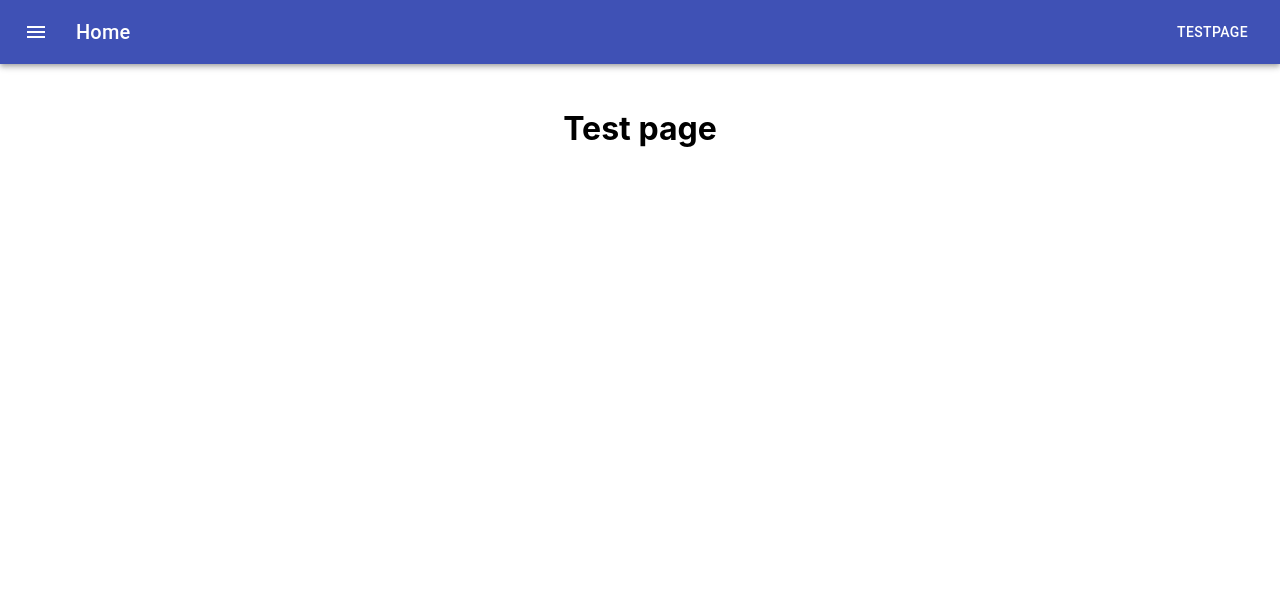
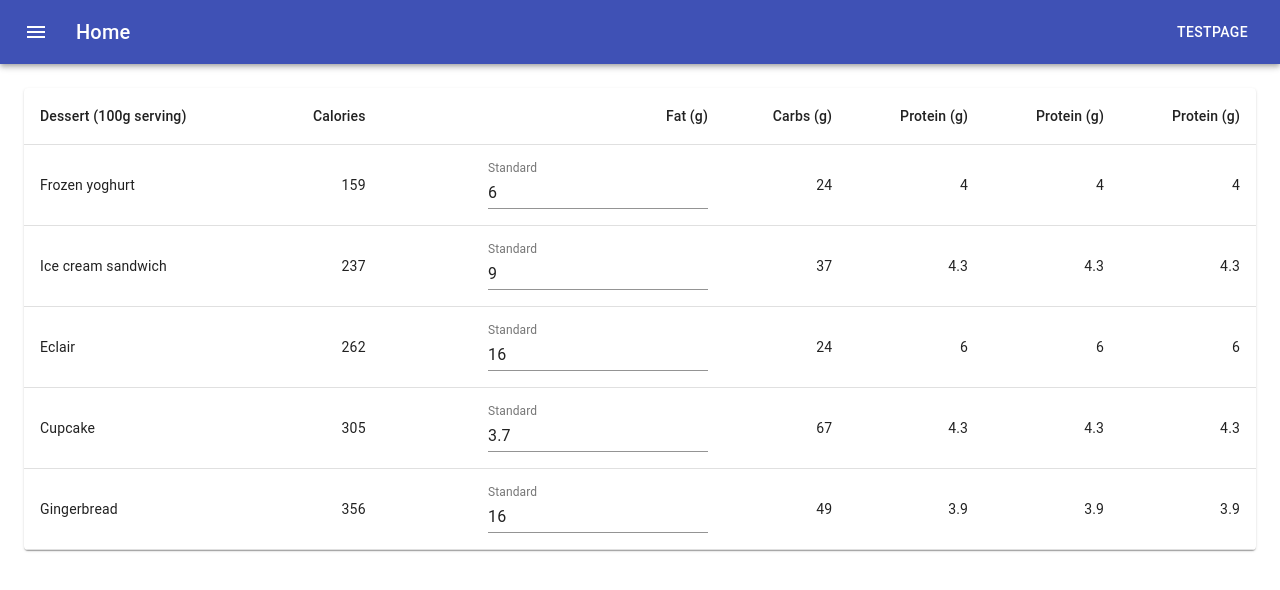
Before and after one commit to mikohan/vasya-interface, a React (Create React App) app: page /testpage in a window 1280 px wide. Shown: the top 590 px of the page. Built offline with nearby package versions, Linux system fonts and the light colour scheme.

Commit message:
More or less working

```diff
--- a/src/components/MainTable.tsx
+++ b/src/components/MainTable.tsx
@@ -23,6 +23,15 @@
       video: 'urlVideo',
       desc: 'textfield',
     },
+    {
+      oneCId: 92,
+      name: 'Seconde row',
+      brand: 'brand',
+      catNumber: '84858r8587',
+      photo: 'path/to/folder',
+      video: 'urlVideo',
+      desc: 'textfield',
+    },
   ];
   const [rows, setRows] = useState(initRow);
 
--- a/src/components/RowForm.tsx
+++ b/src/components/RowForm.tsx
@@ -1,28 +1,14 @@
 import React, { useEffect, useState } from 'react';
 import { createStyles, makeStyles, Theme } from '@material-ui/core/styles';
 import TextField from '@material-ui/core/TextField';
-import { Typography } from '@material-ui/core';
 import { IRow } from './MainTable';
 import Grid from '@material-ui/core/Grid';
-import { DataGrid, ColDef, ValueGetterParams } from '@material-ui/data-grid';
-
-const colums: ColDef[] = [
-  { field: 'oneCId', headerName: '1C ID', width: 70 },
-  { field: 'name', headerName: 'Name', width: 130 },
-  { field: 'brand', headerName: 'Brand', width: 130 },
-  { field: 'catNumber', headerName: 'Cat Number', width: 130 },
-  { field: 'photo', headerName: 'Photo', width: 130 },
-  { field: 'video', headerName: 'Video', width: 130 },
-  { field: 'desc', headerName: 'Description', width: 130 },
-];
+import Checkbox from '@material-ui/core/Checkbox';
 
 const useStyles = makeStyles((theme: Theme) =>
   createStyles({
-    root: {
-      '& > *': {
-        margin: theme.spacing(1),
-        width: '25ch',
-      },
+    spaceBetween: {
+      marginBottom: theme.spacing(2),
     },
   })
 );
@@ -78,7 +64,14 @@
 
   console.log(name, desc);
   return (
-    <Grid container spacing={1}>
+    <Grid className={classes.spaceBetween} container spacing={1}>
+      <Grid item xs={1}>
+        <Checkbox
+          defaultChecked
+          color="primary"
+          inputProps={{ 'aria-label': 'secondary checkbox' }}
+        />
+      </Grid>
       <Grid item xs={1}>
         <TextField
           label="1C ID"
@@ -139,7 +132,7 @@
           fullWidth
         />
       </Grid>
-      <Grid item xs={3}>
+      <Grid item xs={2}>
         <TextField
           label="Description"
           variant="outlined"
@@ -147,6 +140,7 @@
           onChange={handleChangeDesc}
           size="small"
           fullWidth
+          multiline
         />
       </Grid>
     </Grid>
--- a/src/components/TestPage.tsx
+++ b/src/components/TestPage.tsx
@@ -1,3 +1,77 @@
+import React from 'react';
+import { makeStyles } from '@material-ui/core/styles';
+import Table from '@material-ui/core/Table';
+import TableBody from '@material-ui/core/TableBody';
+import TableCell from '@material-ui/core/TableCell';
+import TableContainer from '@material-ui/core/TableContainer';
+import TableHead from '@material-ui/core/TableHead';
+import TableRow from '@material-ui/core/TableRow';
+import Paper from '@material-ui/core/Paper';
+import TextField from '@material-ui/core/TextField';
+
+const useStyles = makeStyles({
+  table: {
+    minWidth: 650,
+  },
+});
+
+function createData(
+  name: string,
+  calories: number,
+  fat: number,
+  carbs: number,
+  protein: number
+) {
+  return { name, calories, fat, carbs, protein };
+}
+
+const rows = [
+  createData('Frozen yoghurt', 159, 6.0, 24, 4.0),
+  createData('Ice cream sandwich', 237, 9.0, 37, 4.3),
+  createData('Eclair', 262, 16.0, 24, 6.0),
+  createData('Cupcake', 305, 3.7, 67, 4.3),
+  createData('Gingerbread', 356, 16.0, 49, 3.9),
+];
+
 export default function TestPage() {
-  return <h1>Test page</h1>;
+  const classes = useStyles();
+
+  return (
+    <TableContainer component={Paper}>
+      <Table className={classes.table} aria-label="simple table">
+        <TableHead>
+          <TableRow>
+            <TableCell>Dessert (100g serving)</TableCell>
+            <TableCell align="right">Calories</TableCell>
+            <TableCell align="right">Fat&nbsp;(g)</TableCell>
+            <TableCell align="right">Carbs&nbsp;(g)</TableCell>
+            <TableCell align="right">Protein&nbsp;(g)</TableCell>
+            <TableCell align="right">Protein&nbsp;(g)</TableCell>
+            <TableCell align="right">Protein&nbsp;(g)</TableCell>
+          </TableRow>
+        </TableHead>
+        <TableBody>
+          {rows.map((row) => (
+            <TableRow key={row.name}>
+              <TableCell component="th" scope="row">
+                {row.name}
+              </TableCell>
+              <TableCell align="right">{row.calories}</TableCell>
+              <TableCell align="right">
+                <TextField
+                  id="standard-basic"
+                  label="Standard"
+                  value={row.fat}
+                />
+              </TableCell>
+              <TableCell align="right">{row.carbs}</TableCell>
+              <TableCell align="right">{row.protein}</TableCell>
+              <TableCell align="right">{row.protein}</TableCell>
+              <TableCell align="right">{row.protein}</TableCell>
+            </TableRow>
+          ))}
+        </TableBody>
+      </Table>
+    </TableContainer>
+  );
 }
```
Also changed, not shown: 1 other file (tests, documents, lock files or other folders).
